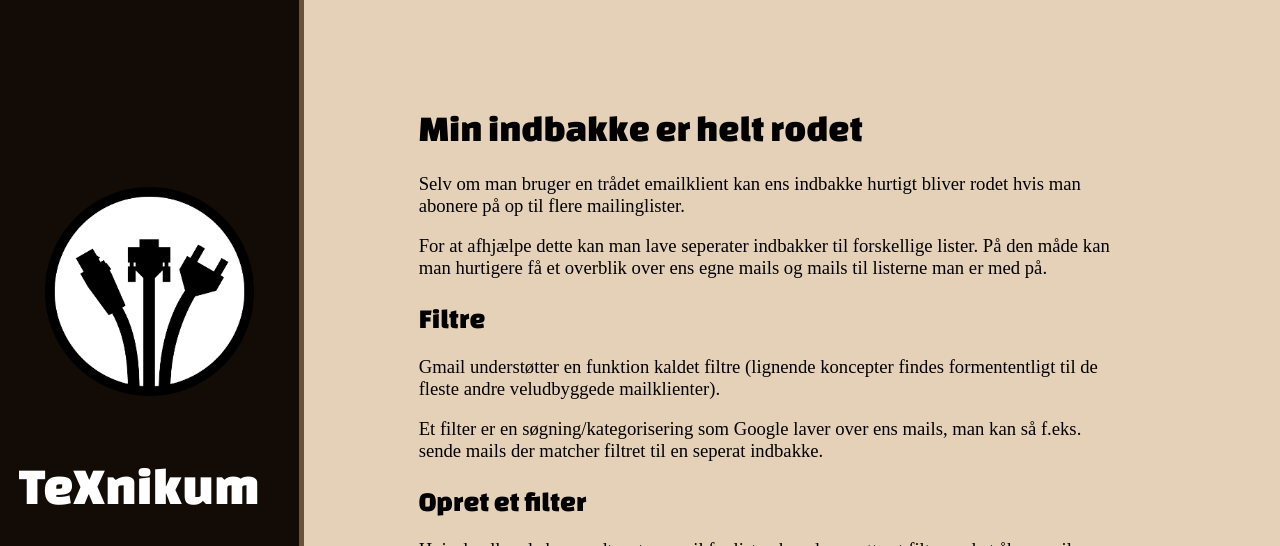
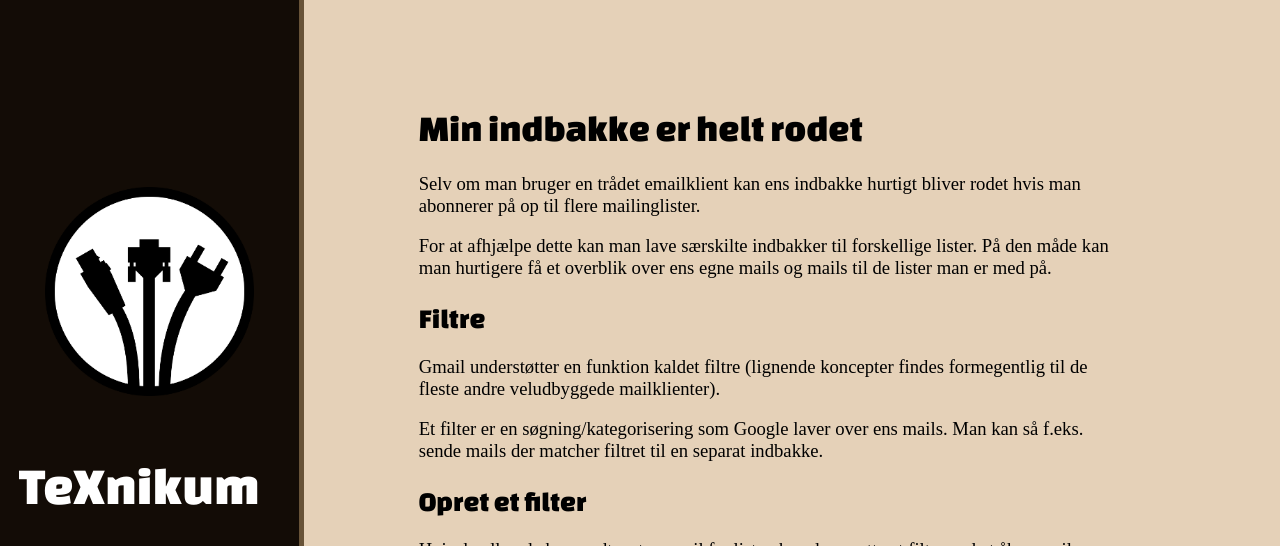
Before and after one commit to TeXnikum/TeXnikum.github.io, a Jekyll site: the page built from gmail.md, in a window 1280 px wide and 900 px high. Shown: the top 546 px of the window. Built offline with Jekyll 4.4.1, drawn with Linux system fonts in a browser that asks for light colours; some web fonts are replaced; some of the changed text lies outside the part shown.

Commit message:
Corrected spelling

```diff
--- a/gmail.md
+++ b/gmail.md
@@ -4,14 +4,14 @@ title: Gmail
 ---
 
 # Min indbakke er helt rodet
-Selv om man bruger en trådet emailklient kan ens indbakke hurtigt bliver rodet hvis man abonere på op til flere mailinglister.
+Selv om man bruger en trådet emailklient kan ens indbakke hurtigt bliver rodet hvis man abonnerer på op til flere mailinglister.
 
-For at afhjælpe dette kan man lave seperater indbakker til forskellige lister. På den måde kan man hurtigere få et overblik over ens egne mails og mails til listerne man er med på.
+For at afhjælpe dette kan man lave særskilte indbakker til forskellige lister. På den måde kan man hurtigere få et overblik over ens egne mails og mails til de lister man er med på.
 
 ## Filtre
-Gmail understøtter en funktion kaldet filtre (lignende koncepter findes formententligt til de fleste andre veludbyggede mailklienter).
+Gmail understøtter en funktion kaldet filtre (lignende koncepter findes formegentlig til de fleste andre veludbyggede mailklienter).
 
-Et filter er en søgning/kategorisering som Google laver over ens mails, man kan så f.eks. sende mails der matcher filtret til en seperat indbakke.
+Et filter er en søgning/kategorisering som Google laver over ens mails. Man kan så f.eks. sende mails der matcher filtret til en separat indbakke.
 
 ## Opret et filter
 Hvis du allerede har modtaget en mail fra listen kan du oprette et filter ved at åbne mailen og trykke på knappen **more** i toppen.
@@ -33,7 +33,7 @@ Scroll ned til bunden og tryk **Create a new filter**
 <img src="/images/create-filter.png" class="img">
 
 ## Søgekriterier
-Nu kommer der en menu frem med et forslag til at filtrere alle mails ud fra googles bud på din søgning.
+Nu kommer der en menu frem med et forslag til at filtrere alle mails ud fra Googles bud på din søgning.
 
 Ofte vil dette bud være at filtrere på at mailen indeholder *list:(\<texnikum.dk--admin.dikumail.dk\>)*. Dette er et tag mailman putter på mails den sender ud. Desværre betyder det så at alle mails du sender til listen ikke havner i dette filter (med mindre det er en del af en tråd andre har svaret på).
 
@@ -43,7 +43,7 @@ For at undgå dette ændrer vi filtret til at dække alle mails sendt til *alle@
 
 <img src="/images/filter.png" class="img">
 
-Alternativt kan man vælge at fange mails sendt til *texnikum.dk*, derved fanger man mails til alle mailinglister på texnikum.dk domænet i ét filter.
+Alternativt kan man vælge at fange mails sendt til *texnikum.dk*. Derved fanger man mails til alle mailinglister på texnikum.dk domænet i ét filter.
 
 Hvis man gør dette kan man stadig kende forskel på hvilken liste der er skrevet til ud fra det tag (f.eks. **[alle]** eller **[admin]**) der automatisk sættes foran emnefeltet.
 
@@ -54,7 +54,7 @@ Nu skal vi vælge hvad der skal ske med de mails filtret fanger.
 
 <img src="/images/filter-settings.png" class="img">
 
-Kryds **Skip the inbox** af hvis filtret skal sende mailsne ned i en seperat indbakke, ellers smides de både ned i texnikum mappen og findes i din normalle indbakke.
+Kryds **Skip the inbox** af hvis filtret skal sende mailsne ned i en separat indbakke, ellers smides de både ned i texnikum mappen og findes i din normalle indbakke.
 
 Tryk **Apply the label** og vælg **New label**
 
```
Also changed, not shown: index.md (+5 -5 lines), mailetikette.md (+4 -4 lines), mailinglister.md (+3 -3 lines).
